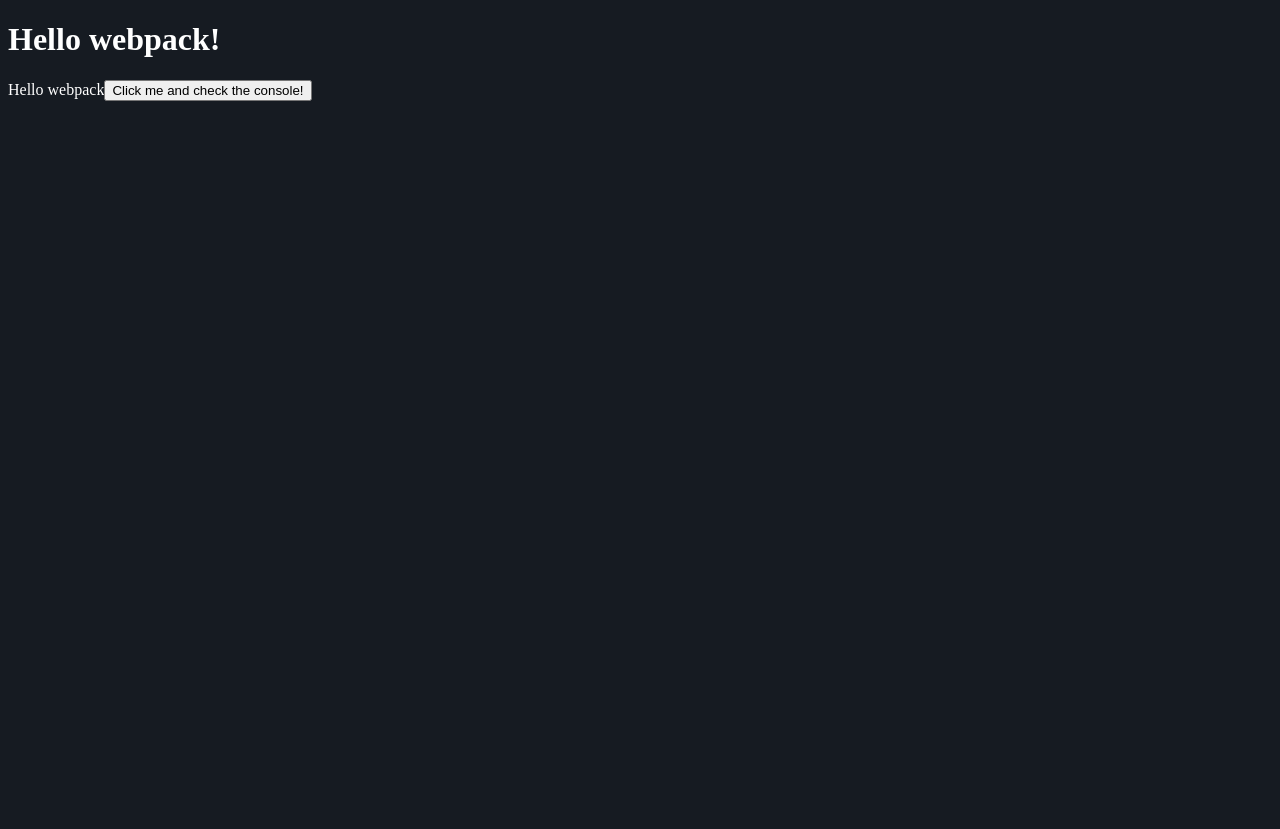
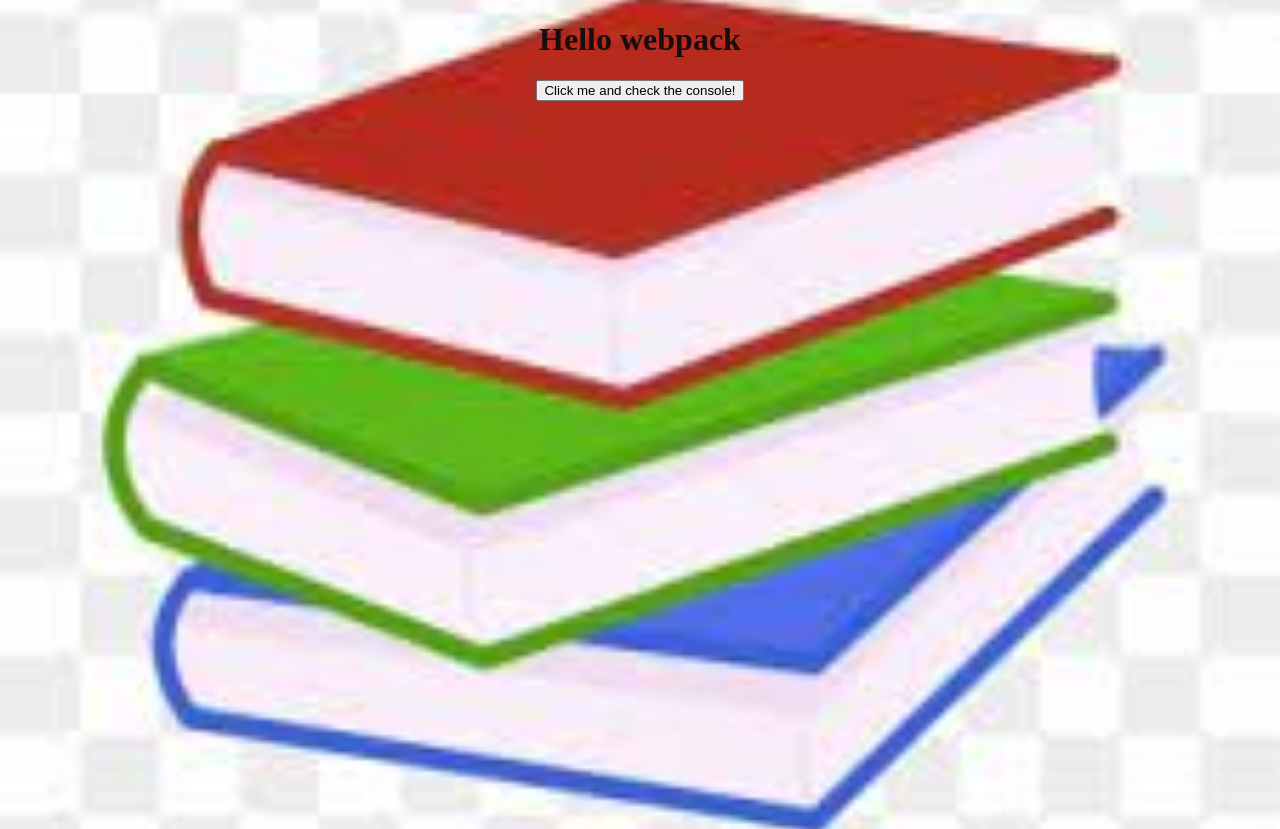
Before and after one commit to tresorsawasawa/Webpack_Exercise, a website built with webpack: page src/index.html in a window 1280 px wide. Before the commit the page ends 800 px from the top, so only its background shows below. Built offline with nearby package versions, Linux system fonts and the light colour scheme.

Commit message:
Final commit

```diff
--- a/package.json
+++ b/package.json
@@ -5,6 +5,8 @@
   "private": true,
   "scripts": {
     "test": "echo \"Error: no test specified\" && exit 1",
+    "watch": "webpack --watch",
+    "start": "webpack serve --open",
     "build": "webpack"
   },
   "repository": {
--- a/src/index.html
+++ b/src/index.html
@@ -7,6 +7,6 @@
   <title>Webpack Exercise</title>
 </head>
 <body>
-  <h1>Hello webpack!</h1>
+  <!-- <h1>Hello webpack!</h1> -->
 </body>
 </html>
--- a/src/index.js
+++ b/src/index.js
@@ -1,19 +1,21 @@
 import _ from 'lodash';
 import printMe from './print.js';
 import './style.css';
+import Icon from './favicon.png';
 
  function component() {
    const element = document.createElement('div');
-  const btn = document.createElement('button');
+   const title = document.createElement('h1');
+   const btn = document.createElement('button');
+   element.classList.add('container')
+   title.innerHTML = _.join(['Hello', 'webpack'], ' ');
 
-   element.innerHTML = _.join(['Hello', 'webpack'], ' ');
+   btn.innerHTML = 'Click me and check the console!';
+   btn.onclick = printMe;
 
-  btn.innerHTML = 'Click me and check the console!';
-  btn.onclick = printMe;
+   element.append(title, btn);
 
-  element.appendChild(btn);
-
-   return element;
+    return element;
  }
 
  document.body.appendChild(component());
--- a/src/style.css
+++ b/src/style.css
@@ -1,4 +1,10 @@
 body {
-  background-color: #161b22;
-  color: #fff;
+  background: url(favicon.png);
+  background-repeat: no-repeat;
+  color: rgb(26, 13, 13);
+  background-size: cover;
+  height: 100vh;
+  background-position: center center;
+  display: block;
+  text-align: center;
 }
--- a/webpack.config.js
+++ b/webpack.config.js
@@ -3,6 +3,7 @@
 const { template } = require('lodash');
 
  module.exports = {
+   mode: 'none',
    entry: {
      index: './src/index.js',
      print: './src/print.js',
```
Also changed, not shown: dist/3d712582a18765ebe6fc.png (added), dist/index.bundle.js, src/favicon.png (added).
